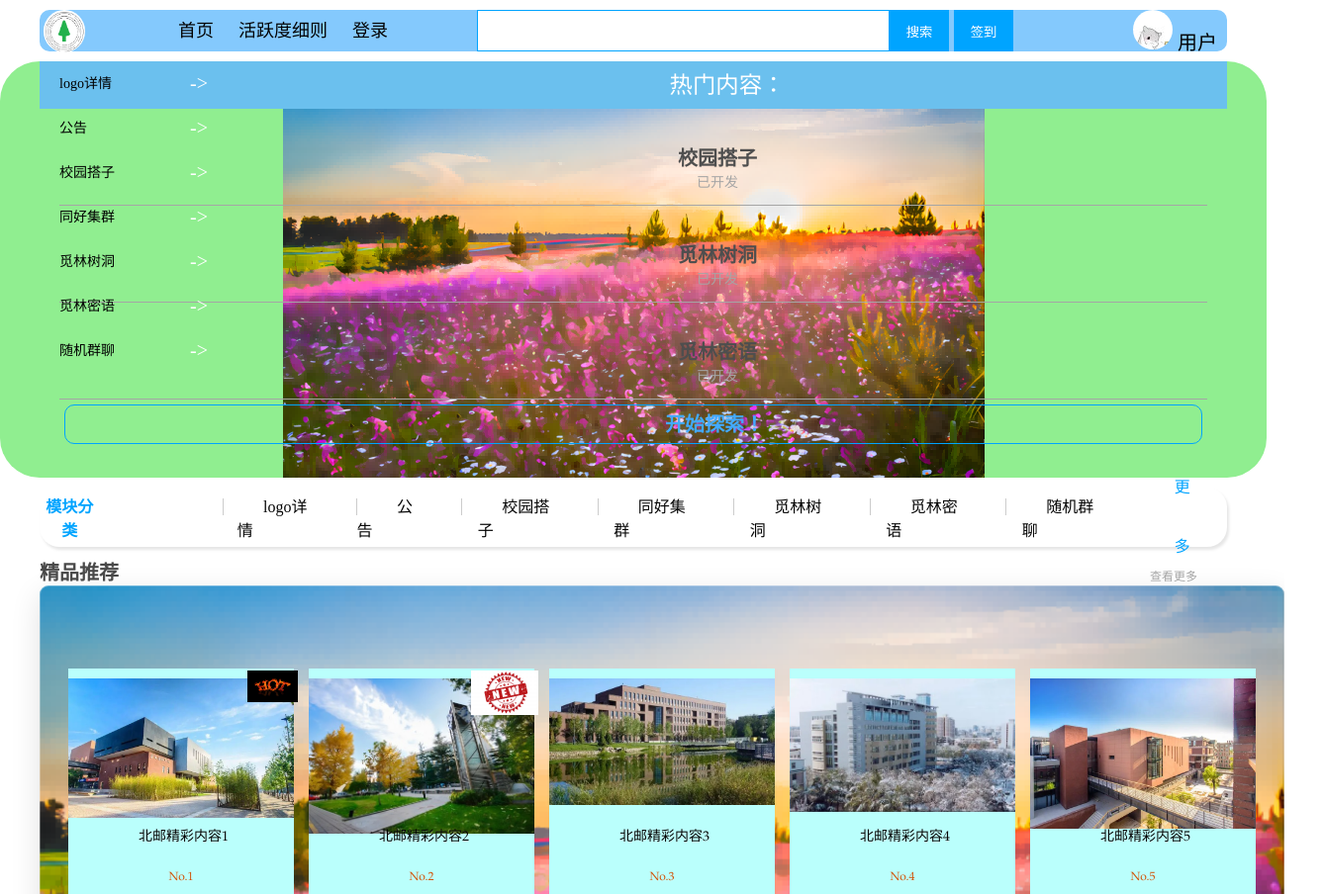
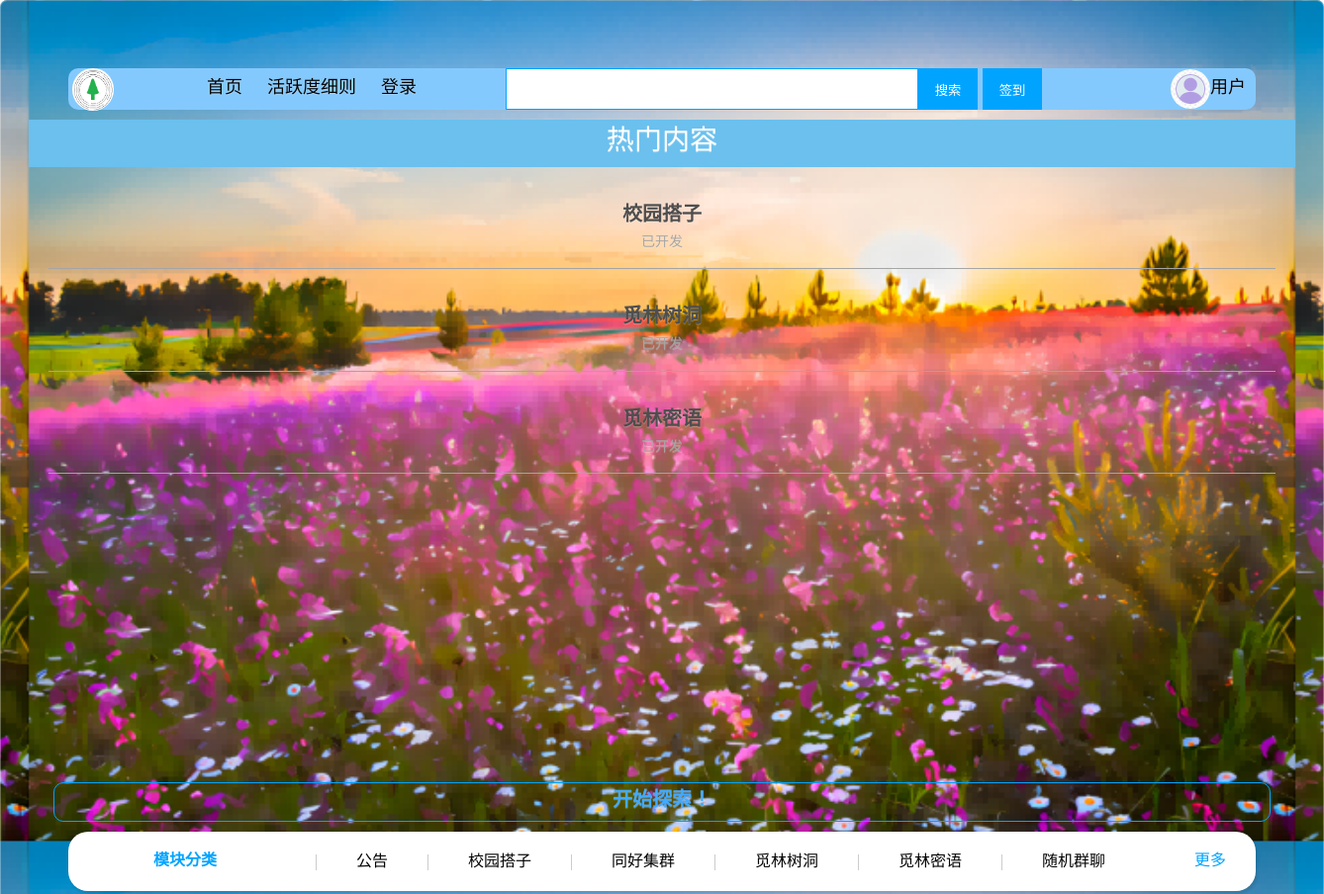
Before and after one commit to lisikuan/milin-http-css, a website: page index.html in a window 1280 px wide. Shown: the top 904 px of the page at 99% size, 1338 px wide, since content can reach past the window. Drawn offline with Linux system fonts and the light colour scheme.

Commit message:
Update index.html

```diff
--- a/index.html
+++ b/index.html
@@ -12,6 +12,7 @@
 </head>
 
 <body>
+    <main class="ma">
     <!-- 头部区域开始 -->
     <div class="header w">
         <!-- 第一行logo -->
@@ -34,56 +35,15 @@
             <button id="hi">签到</button>
         </div>
         <!-- 第一行用户区 -->
-        <div class="user">
-            <img src="./img/1(2).jpg" alt="">
-            <a href="userif.html">用户</a>
+        <div class="user" style="display: flex; align-items: center; justify-content: center; height: 42px;">
+            <img src="./img/user(1).png" alt="">
+                <a href="user.html" style="font-size: 18px;">用户</a>
         </div>
     </div>
     <!-- 头部区域结束 -->
-    <!-- banner部分开始 -->
-    <div class="banner ">
-        <div class="w">
-
-            <!-- 侧边导航栏 -->
-            <div class="subnav">
-                <ul><li>
-                        <a href="logo.html">logo详情</a>
-                        <span> -> </span>
-                    </li>
-                    <li>
-                        <a href="gg.html">公告</a>
-                        <span> -> </span>
-                    </li>
-
-                    <li>
-                        <a href="company.html">校园搭子</a>
-                        <span> -> </span>
-                    </li>
-
-                    <li>
-                        <a href="group.html">同好集群</a>
-                        <span> -> </span>
-                    </li>
-
-                    <li>
-                        <a href="milin tree hole.html">觅林树洞</a>
-                        <span> -> </span>
-                    </li>
-
-                    <li>
-                        <a href="secret.html">觅林密语</a>
-                        <span> -> </span>
-                    </li>
-                    <li>
-                        <a href="chat.html">随机群聊</a>
-                        <span> -> </span>
-                    </li>
-                </ul>
-
-            </div>
-            <!-- 右边课程表 -->
+    <!-- 删改部分 -->
             <div class="course">
-                <h3>热门内容：</h3>
+                <h3>热门内容</h3>
                 <div class="bd">
                     <ul>
                         <li>
@@ -98,20 +58,22 @@
                             <h4>觅林密语</h4>
                             <p>已开发</p>
                         </li>
-                        <a class="more" href="milin.html">开始探索！</a>
                     </ul>
-
+                    <br>
+                    <br>
+                    <br>
+                    <br>
+                    <br>
+                    <br>
+                    <br>
+                    <br>
+  <a class="more" href="milin.html">开始探索！</a>
                 </div>
             </div>
-        </div>
-    </div>
     <!-- 精品推荐导航部分开始 -->
     <div class="goods w">
         <h3>模块分类</h3>
         <ul>
-            <li>
-                <a href="logo.html">logo详情</a>
-            </li>
             <li>
                 <a href="gg.html">公告</a>
             </li>
@@ -138,13 +100,8 @@
 
     <!-- 精品部分推荐产品推荐开始 -->
     <div class="box w ">
-        <div class="box-hd  clearfix">
-            <h3>精品推荐</h3>
-            <a href="#">查看更多</a>
-        </div>
+        <!-- 精品部分推荐产品推荐开始  -->
 
-        <!-- 精品部分推荐产品推荐开始  -->
- <main class="ma">
         <!-- 产品介绍开始 -->
         <div class="box-bd clearfix">
             <ul>
@@ -243,7 +200,7 @@
             </ul>
         </div>
     </div>
-</main>
+
     <!-- 产品结束结束 -->
     <!-- 底部模块开始 -->
     <div class="footer">
@@ -252,7 +209,7 @@
                 <a href="#" class="cc">下载觅林App</a>
                 <!--<div class="rainbow"></div>-->
                 <div class="container">
-                <a href="#" class="shadow">milin</a>
+                <a href="#" class="shadow">Milin</a>
                 <!--<img src="./img/logo1.1.png" alt="">-->
         </div>
                 <p>
@@ -279,6 +236,7 @@
             </div>
         </div>
     </div>
+</main>
     <!-- 底部模块结束 -->
 </body>
 </html>
```
